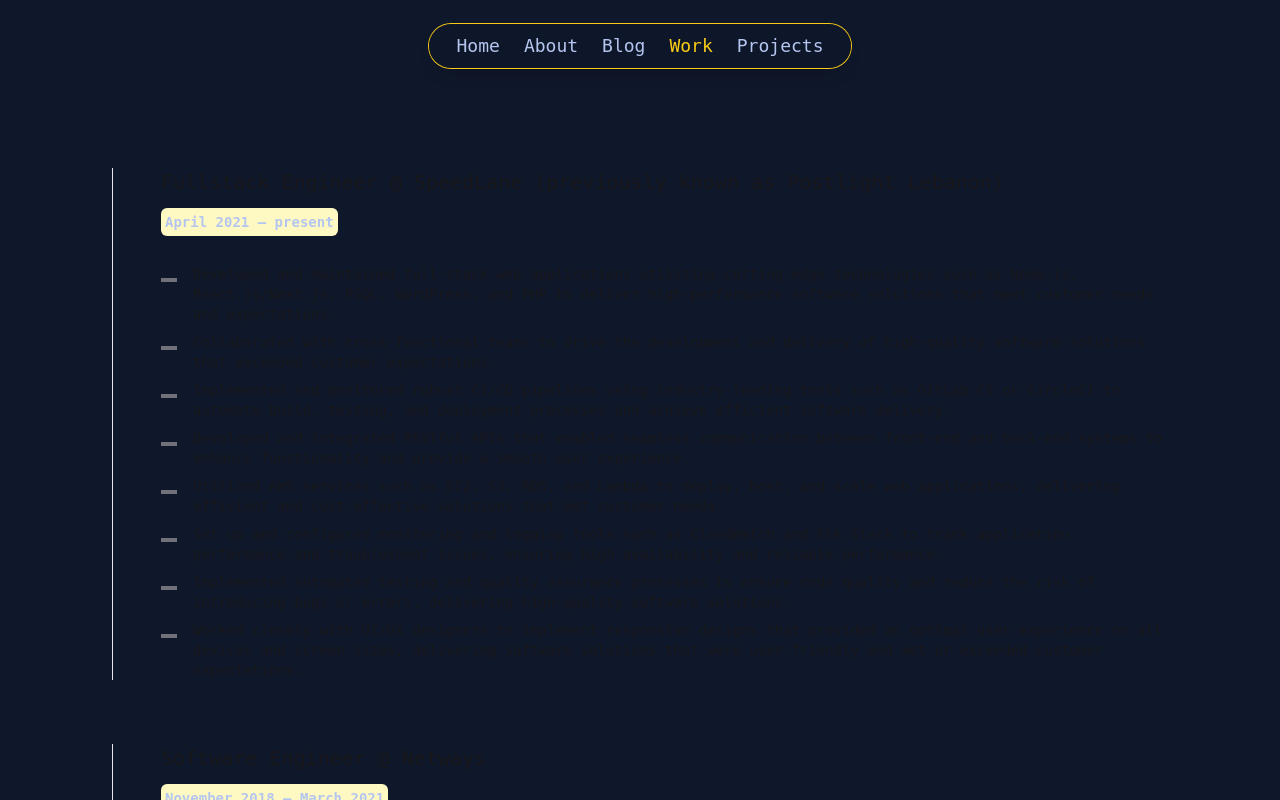
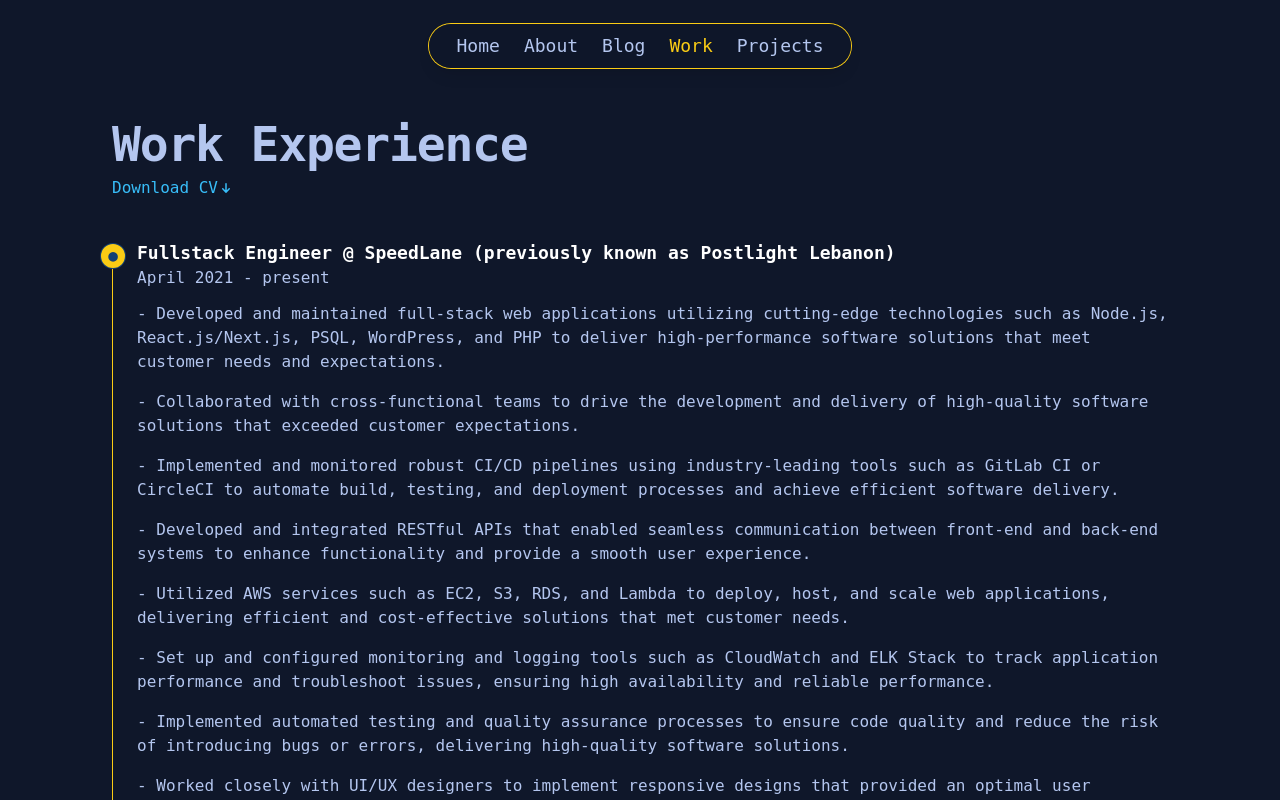
Before and after one commit to mohamadomran/portfolio, a Next.js app: page /work in a window 1280 px wide. Shown: the top 800 px of the page. Built offline with nearby package versions, Linux system fonts and the light colour scheme.

Commit message:
refactor: work page

```diff
--- a/components/pages/work/Resume.tsx
+++ b/components/pages/work/Resume.tsx
@@ -48,7 +48,7 @@ export function Resume() {
       ],
     },
     {
-      company: 'PSPlatform (International Diamond Trading Platform',
+      company: 'PSPlatform (IDTP)',
       title: 'Frontend Developer (Freelance)',
       start: {
         label: 'June 2018',
@@ -69,54 +69,20 @@ export function Resume() {
   ];
 
   return (
-    <ol className="mt-6 space-y-16  text-lg">
+    <ol className="relative border-l border-secondary z-[-1]">
       {work.map((role, roleIndex) => (
-        <li
-          key={roleIndex}
-          className="border-mustard-500 flex gap-4 border-l pl-4 md:pl-12"
-        >
-          <dl className="flex flex-auto flex-wrap gap-x-2">
-            <dt className="sr-only">Role @ Company</dt>
-            <dd className="w-full text-xl text-zinc-900 dark:text-zinc-100">
-              {role.title} @ {role.company}
-            </dd>
-            <dt className="sr-only">Date</dt>
-            <dd
-              className="md:text-md text-black-950 dark:text-black-950 mb-3 mt-3 rounded-md bg-yellow-100 p-1 text-sm font-bold"
-              aria-label={`${role.start.label ?? role.start} until ${
-                role.end.label ?? role.end
-              }`}
-            >
-              <time dateTime={role.start.dateTime ?? role.start}>
-                {role.start.label ?? role.start}
-              </time>
-              <span aria-hidden="true"> – </span>
-              <time dateTime={role.end.dateTime ?? role.end}>
-                {role.end.label ?? role.end}
-              </time>
-            </dd>
-            <dt className="sr-only">Tasks</dt>
-            <dd className="text-md w-full flex-none font-medium text-zinc-900 dark:text-zinc-100">
-              <ul className="mt-4 space-y-2">
-                {role.tasks?.map((task, taskIndex) => (
-                  <li key={taskIndex} className="flex gap-4">
-                    <span className="flex-shrink-0">
-                      <svg
-                        className="mt-2 h-4 w-4 stroke-current text-zinc-500 dark:text-zinc-800"
-                        viewBox="0 0 4 4"
-                        xmlns="http://www.w3.org/2000/svg"
-                      >
-                        <path d="M0 2h4" />
-                      </svg>
-                    </span>
-                    <span className="text-sm text-zinc-900 dark:text-zinc-100">
-                      {task}
-                    </span>
-                  </li>
-                ))}
-              </ul>
-            </dd>
-          </dl>
+        <li key={roleIndex} className="mb-10 ml-6">
+          <span className="absolute flex items-center justify-center w-6 h-6 rounded-full -left-3 ring-1 ring-primary-content bg-secondary text-primary-content">
+            ●
+          </span>
+          <time className="block mb-2 text-lg font-bold leading-none text-white">{role.title} @ {role.company}</time>
+          <time className="block mb-2 text-md font-light leading-none text-grey-300">{role.start.label} - {role.end.label}</time>
+          {role.tasks?.map((task, taskIndex) => (
+            <p key={taskIndex} className="mt-4 mb-4 text-base font-sm font-normal ">
+              - {task}
+            </p>
+          ))}
+
         </li>
       ))}
     </ol>
--- a/pages/work.tsx
+++ b/pages/work.tsx
@@ -1,18 +1,31 @@
-import Head from 'next/head';
+import Link from 'next/link';
+import { NextSeo } from 'next-seo';
 
+import { ArrowDownIcon } from '@/components/icons/ArrowDownIcon';
 import { Layout } from '@/components/layouts/Layout';
 import { Resume } from '@/components/pages/work/Resume';
-import { WORK_SEO_DESCRIPTION, WORK_SEO_TITLE } from '@/constants/constants';
+import { SOCIAL_LINKS, WORK_SEO_DESCRIPTION, WORK_SEO_TITLE } from '@/constants/constants';
 
 export default function Work() {
   return (
     <Layout>
-      <Head>
-        <title>{WORK_SEO_TITLE}</title>
-        <meta name="description" content={WORK_SEO_DESCRIPTION} />
-        <meta property="og:title" content={WORK_SEO_TITLE} />
-        <meta property="og:description" content={WORK_SEO_DESCRIPTION} />
-      </Head>
+      <NextSeo
+        title={WORK_SEO_TITLE}
+        description={WORK_SEO_DESCRIPTION}
+      />
+      <div className="flex flex-col pr-8">
+        <h1 className="mb-1 text-3xl font-bold tracking-tight md:text-5xl">
+          Work Experience
+        </h1>
+      </div>
+      <Link
+        className="flex h-6 items-center rounded-lg pb-8 pt-4 text-primary transition-all hover:text-primary-focus"
+        href={SOCIAL_LINKS.CV}
+      >
+        <p>Download CV</p>
+
+        <ArrowDownIcon className="h-4 w-4 stroke-primary" />
+      </Link>
 
       <div className="my-6 flex flex-col items-center justify-center">
         <Resume />
```
